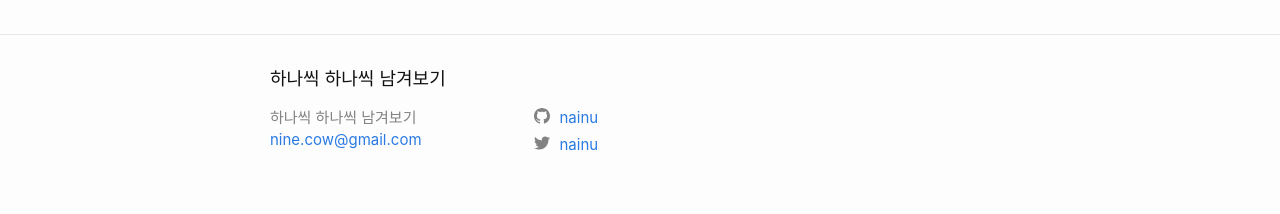
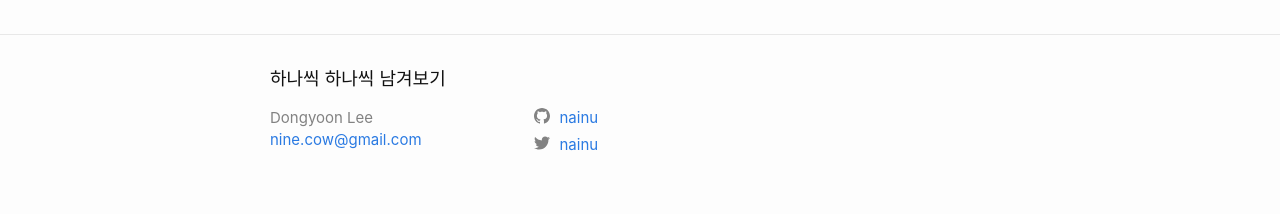
Before and after one commit to nainu/nainu.github.io, a Jekyll site: the page built from index.md, in a window 1280 px wide. Shown: the part 1174-1388 px from the top of the page. Built offline with Jekyll 4.4.1, drawn with Linux system fonts in a browser that asks for light colours; our own code applies the rules of GitHub Pages for plain Markdown files.

Commit message:
added author

```diff
--- a/_config.yml
+++ b/_config.yml
@@ -15,6 +15,7 @@
 # in the templates via {{ site.myvariable }}.
 title: 하나씩 하나씩 남겨보기
 email: nine.cow@gmail.com
+author: Dongyoon Lee
 #description: >- # this means to ignore newlines until "baseurl:"
 #  Write an awesome description for your new site here. You can edit this
 #  line in _config.yml. It will appear in your document head meta (for
```
